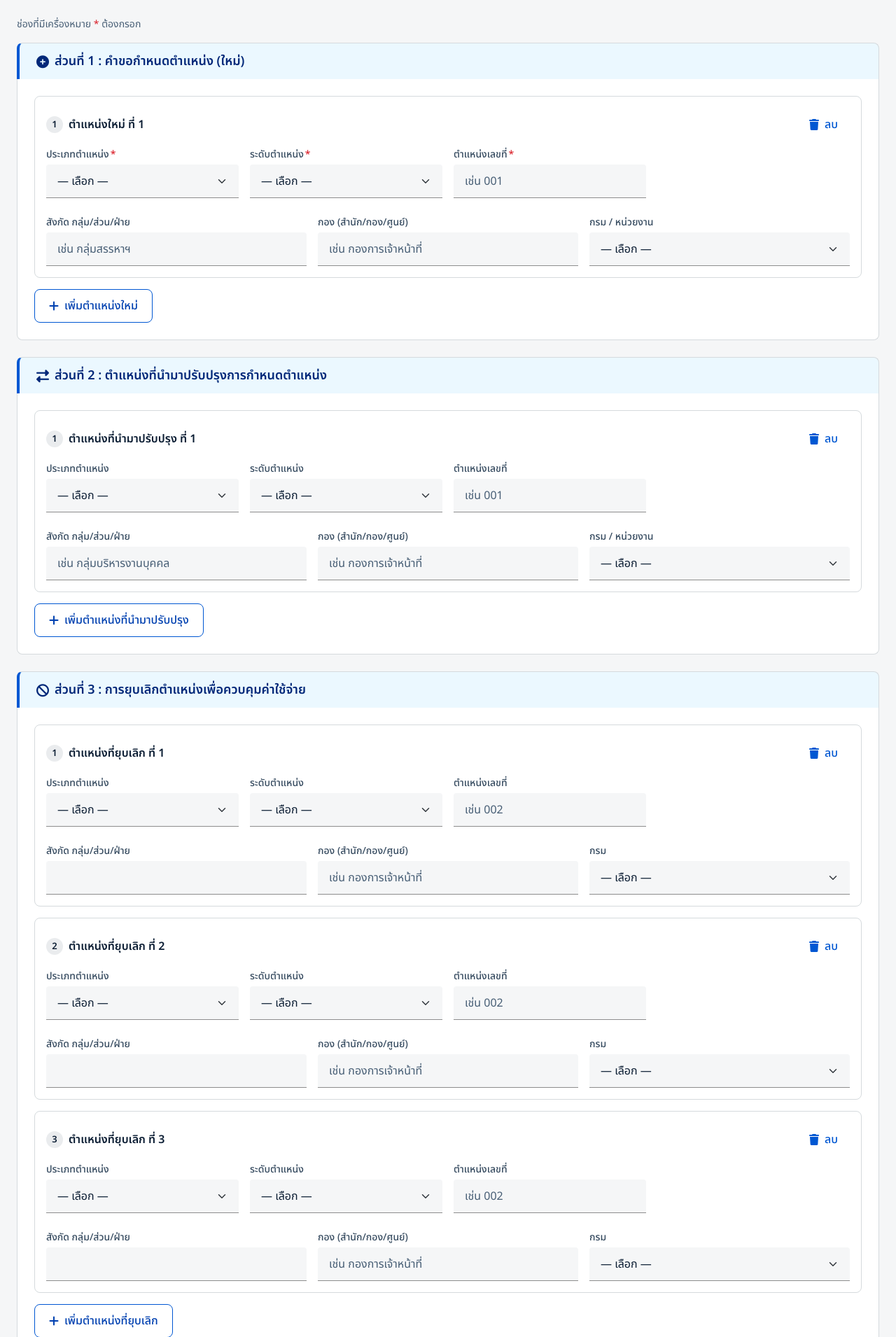
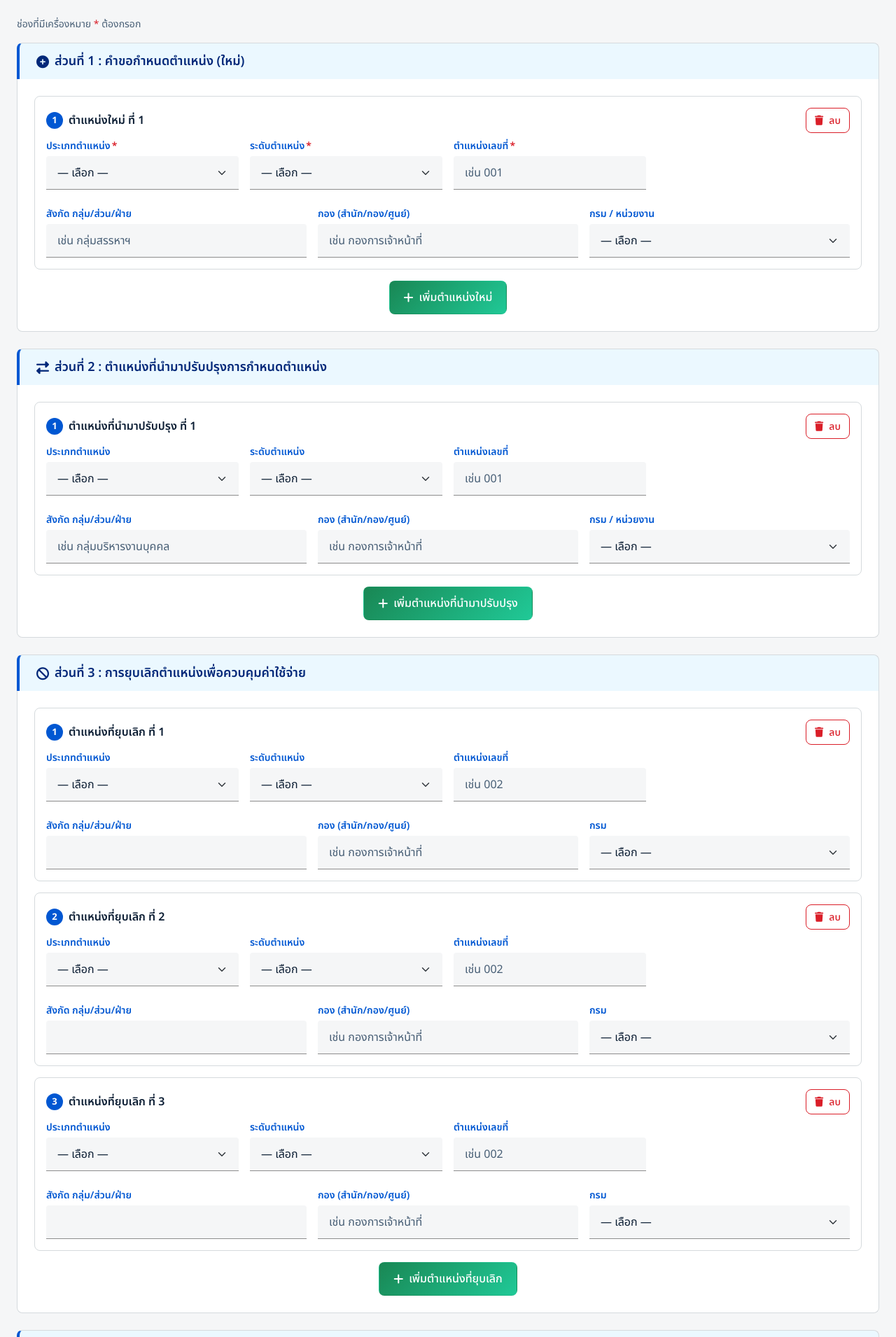
Before and after one commit to jnka810-iii/pos_restructure, a Flask app: page / in a window 1280 px wide. Shown: the part 115-2025 px from the top of the page at 70% size. Run offline with Flask 3, Linux system fonts and the light colour scheme; data that the repository does not hold is empty; parts of the project's set-up code (start-up, migrations or seed data) failed here and were passed over; some libraries are stand-ins or nearby versions.

Commit message:
style(form): bring back the original labels and position-row buttons
After comparing with the system before #4, the user asked for three
parts of the old form back, while keeping the current fields:

- labels are blue (primary) at weight 600, everywhere on the page
- the position number is a solid blue circle, and its ลบ button is
  outlined in red
- the add-position buttons are the original green gradient, centred
  under the rows

DESIGN.md records these as exceptions of this system, adds the
add-row colours and the three components, and notes that white text
on the light end of the green gradient is about 2.1:1, below WCAG AA.

Co-Authored-By: Claude Opus 5.5 <noreply@anthropic.com>

```diff
--- a/templates/index.html
+++ b/templates/index.html
@@ -21,6 +21,7 @@
       --hairline:#d5dadd;--border-strong:#8d8d8d;--focus:#0057d2;
       --success:#198038;--success-bg:#defbe6;--warning:#8e6a00;--warning-fill:#f1c21b;--warning-bg:#fcf4d6;
       --error:#da1e28;--error-bg:#fff1f1;--info:#0057d2;--info-bg:#ebf8ff;
+      --add-row:#198754;--add-row-end:#20c997;--add-row-hover:#145c38;
       --shadow-float:0 8px 24px rgba(11,29,51,.16);
       --bs-body-font-family:var(--font);--bs-body-font-size:16px;--bs-body-line-height:1.7;
       --bs-body-color:var(--ink-body);--bs-body-bg:var(--page);--bs-border-color:var(--hairline)}
@@ -71,12 +72,12 @@ h1,h2,h3{letter-spacing:0}
 /* Dynamic rows */
 .pos-row{border:1px solid var(--hairline);border-radius:8px;padding:16px;margin-bottom:16px}
 .pos-row-head{display:flex;align-items:center;gap:8px;margin-bottom:8px}
-.pos-row-num{display:inline-flex;align-items:center;justify-content:center;min-width:24px;height:24px;padding:0 8px;
-             border-radius:9999px;background:var(--band);color:var(--ink);font-size:13px;font-weight:600;line-height:1.4}
+.pos-row-num{display:inline-flex;align-items:center;justify-content:center;width:24px;height:24px;
+             border-radius:50%;background:var(--primary);color:var(--on-primary);font-size:13px;font-weight:700;line-height:1}
 .row-label{font-size:16px;font-weight:600;line-height:1.5;color:var(--ink)}
 
 /* Form */
-.form-label{display:block;font-size:14px;font-weight:500;line-height:1.5;color:var(--ink-label);margin-bottom:4px}
+.form-label{display:block;font-size:14px;font-weight:600;line-height:1.5;color:var(--primary);margin-bottom:4px}
 .required::after{content:"*";color:var(--error);margin-left:2px}
 .form-control,.form-select{min-height:48px;padding:11px 16px;font-family:var(--font);font-size:16px;line-height:1.5;
      color:var(--ink);background-color:var(--field);border:0;border-bottom:1px solid var(--border-strong);
@@ -131,6 +132,15 @@ input[type=number]{font-variant-numeric:tabular-nums}
 .btn-danger{--bs-btn-bg:var(--error);--bs-btn-border-color:var(--error);--bs-btn-color:var(--on-primary);
      --bs-btn-hover-bg:#b81921;--bs-btn-hover-border-color:#b81921;--bs-btn-hover-color:var(--on-primary);
      --bs-btn-active-bg:#750e13;--bs-btn-active-border-color:#750e13;--bs-btn-active-color:var(--on-primary)}
+/* ข้อยกเว้นของระบบนี้ใน DESIGN.md: ปุ่มลบแถวตำแหน่งและปุ่มเพิ่มตำแหน่งคงหน้าตาแบบเดิมของระบบ */
+.btn-danger-outline{--bs-btn-padding-x:12px;--bs-btn-padding-y:4px;--bs-btn-font-size:14px;
+     --bs-btn-bg:transparent;--bs-btn-border-color:var(--error);--bs-btn-color:var(--error);
+     --bs-btn-hover-bg:var(--error-bg);--bs-btn-hover-border-color:var(--error);--bs-btn-hover-color:var(--error);
+     --bs-btn-active-bg:var(--error-bg);--bs-btn-active-border-color:#a2191f;--bs-btn-active-color:#a2191f;min-height:36px}
+.btn-add-row{--bs-btn-color:var(--on-primary);--bs-btn-hover-color:var(--on-primary);--bs-btn-active-color:var(--on-primary);
+     --bs-btn-border-color:transparent;--bs-btn-hover-border-color:transparent;--bs-btn-active-border-color:transparent;
+     background-image:linear-gradient(135deg,var(--add-row),var(--add-row-end))}
+.btn-add-row:hover,.btn-add-row:active{background-image:linear-gradient(135deg,var(--add-row-hover),var(--add-row))}
 
 /* Upload / Export */
 .upload-zone{background:var(--canvas);border:1px dashed var(--border-strong);border-radius:8px;min-height:128px;padding:24px;
@@ -258,27 +268,33 @@ input[type=number]{font-variant-numeric:tabular-nums}
   <h2 class="sh"><i class="fa fa-plus-circle" aria-hidden="true"></i>ส่วนที่ 1 : คำขอกำหนดตำแหน่ง (ใหม่)</h2>
   <div class="sb">
     <div id="sec1-container"></div>
-    <button type="button" class="btn btn-secondary" onclick="addRow('sec1')">
+    <div class="text-center">
+      <button type="button" class="btn btn-add-row" onclick="addRow('sec1')">
         <i class="fa fa-plus" aria-hidden="true"></i>เพิ่มตำแหน่งใหม่
       </button>
+    </div>
   </div>
 
   <!-- ส่วนที่ 2 -->
   <h2 class="sh"><i class="fa fa-exchange-alt" aria-hidden="true"></i>ส่วนที่ 2 : ตำแหน่งที่นำมาปรับปรุงการกำหนดตำแหน่ง</h2>
   <div class="sb">
     <div id="sec2-container"></div>
-    <button type="button" class="btn btn-secondary" onclick="addRow('sec2')">
+    <div class="text-center">
+      <button type="button" class="btn btn-add-row" onclick="addRow('sec2')">
         <i class="fa fa-plus" aria-hidden="true"></i>เพิ่มตำแหน่งที่นำมาปรับปรุง
       </button>
+    </div>
   </div>
 
   <!-- ส่วนที่ 3 -->
   <h2 class="sh"><i class="fa fa-ban" aria-hidden="true"></i>ส่วนที่ 3 : การยุบเลิกตำแหน่งเพื่อควบคุมค่าใช้จ่าย</h2>
   <div class="sb">
     <div id="sec3-container"></div>
-    <button type="button" class="btn btn-secondary" onclick="addRow('sec3')">
+    <div class="text-center">
+      <button type="button" class="btn btn-add-row" onclick="addRow('sec3')">
         <i class="fa fa-plus" aria-hidden="true"></i>เพิ่มตำแหน่งที่ยุบเลิก
       </button>
+    </div>
   </div>
 
   <!-- ส่วนที่ 4 -->
@@ -477,7 +493,7 @@ input[type=number]{font-variant-numeric:tabular-nums}
     <div class="pos-row-head">
       <span class="pos-row-num">?</span>
       <strong class="row-label">ตำแหน่งใหม่ ที่ ?</strong>
-      <button type="button" class="btn btn-ghost ms-auto" onclick="delRow(this)">
+      <button type="button" class="btn btn-danger-outline ms-auto" onclick="delRow(this)">
         <i class="fa fa-trash" aria-hidden="true"></i>ลบ
       </button>
     </div>
@@ -529,7 +545,7 @@ input[type=number]{font-variant-numeric:tabular-nums}
     <div class="pos-row-head">
       <span class="pos-row-num">?</span>
       <strong class="row-label">ตำแหน่งที่นำมาปรับปรุง ที่ ?</strong>
-      <button type="button" class="btn btn-ghost ms-auto" onclick="delRow(this)">
+      <button type="button" class="btn btn-danger-outline ms-auto" onclick="delRow(this)">
         <i class="fa fa-trash" aria-hidden="true"></i>ลบ
       </button>
     </div>
@@ -581,7 +597,7 @@ input[type=number]{font-variant-numeric:tabular-nums}
     <div class="pos-row-head">
       <span class="pos-row-num">?</span>
       <strong class="row-label">ตำแหน่งที่ยุบเลิก ที่ ?</strong>
-      <button type="button" class="btn btn-ghost ms-auto" onclick="delRow(this)">
+      <button type="button" class="btn btn-danger-outline ms-auto" onclick="delRow(this)">
         <i class="fa fa-trash" aria-hidden="true"></i>ลบ
       </button>
     </div>
```
Also changed, not shown: DESIGN.md (+41 -5 lines). Lines whose indentation alone changed are shown as unchanged.
